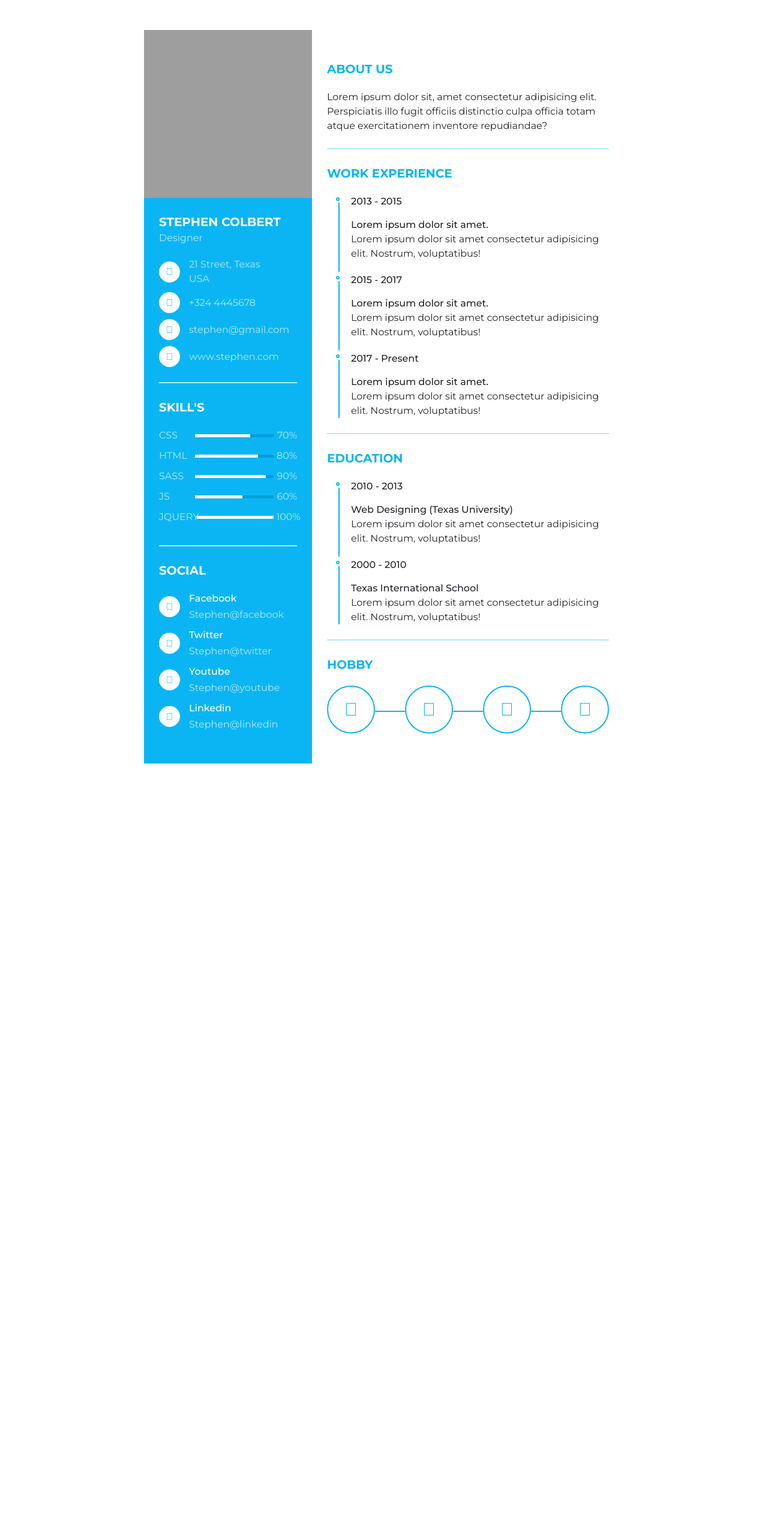
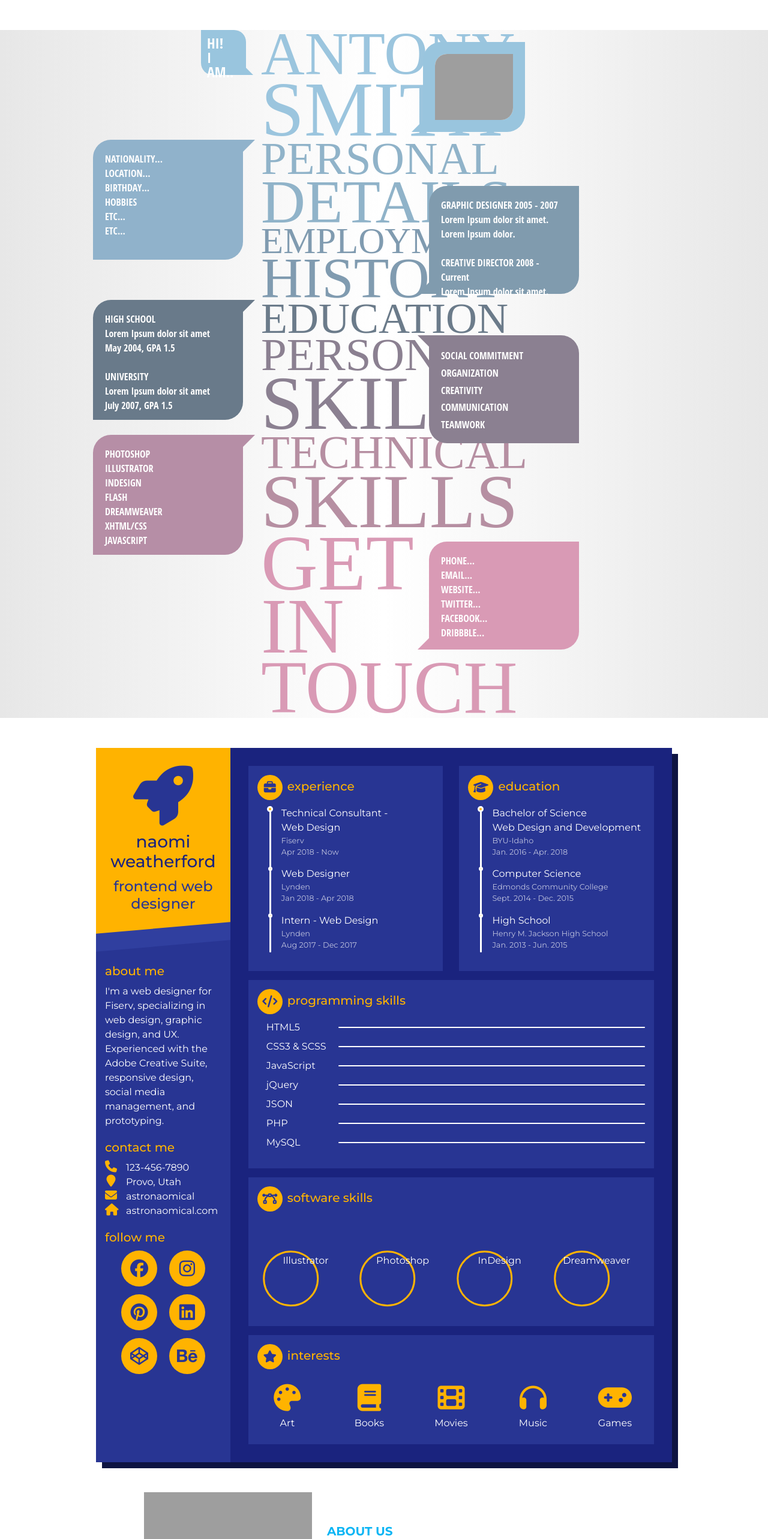
Before and after one commit to ach02raf/CV-MAKER, an Angular app: page / in a window 1280 px wide. Shown: the top 2566 px of the page at 60% size. Before the commit the page ends 1323 px from the top, so only its background shows below. Built offline with nearby package versions, Linux system fonts and the light colour scheme; grey boxes are pictures that could not be loaded; a web font is replaced by a local one.

Commit message:
1-28-2023 11 h

```diff
--- a/src/app/app.component.html
+++ b/src/app/app.component.html
@@ -11,8 +11,8 @@
     <title>CodePen - Resume/CV Design</title>
   </head>
   <body>
-    <!-- <app-cv1></app-cv1>
-    <app-cv2></app-cv2> -->
+    <app-cv1></app-cv1>
+    <app-cv2></app-cv2>
     <app-cv3></app-cv3>
   </body>
 </html>
```
